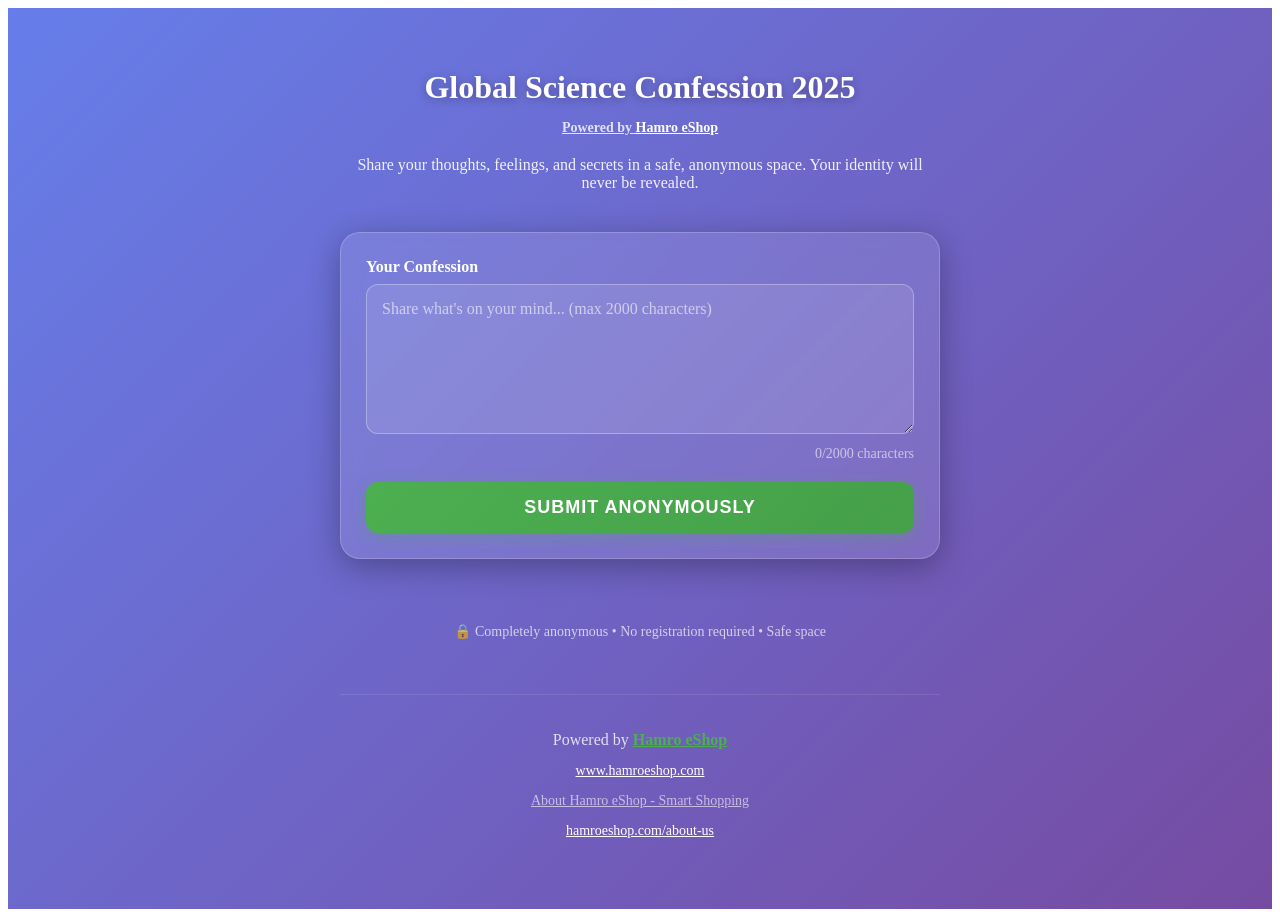
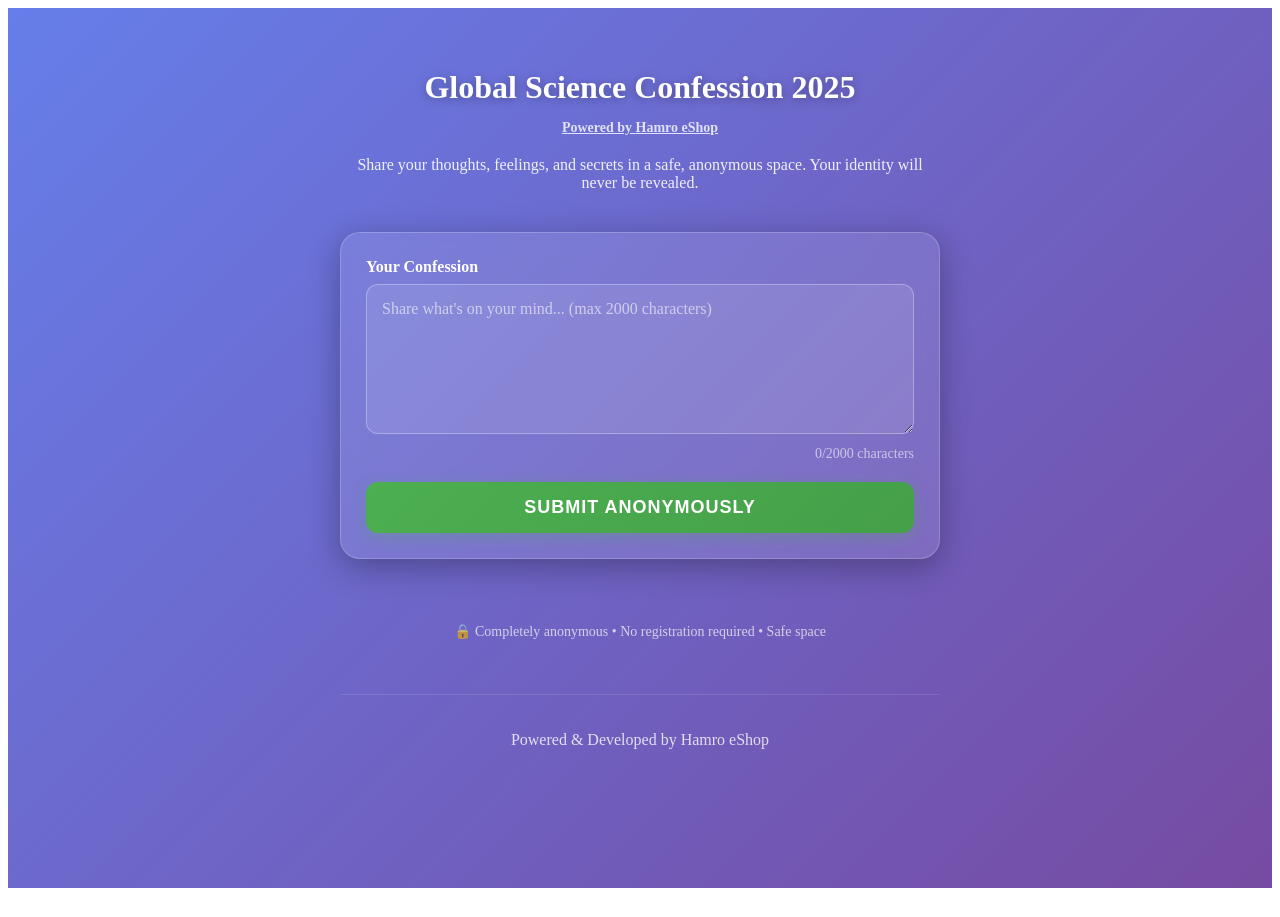
Before and after one commit to aadityakarki007/ConfessionGlobal, a Next.js app: page / in a window 1280 px wide. After the commit the page ends 896 px from the top, so only its background shows below. Built offline with nearby package versions, Linux system fonts and the light colour scheme.

Commit message:
Update page.jsx

```diff
--- a/app/page.jsx
+++ b/app/page.jsx
@@ -362,18 +362,9 @@ export default function HomePage() {
               textDecoration: 'underline',
             }}>
               Powered by{' '}
-              <a
-                href="https://www.hamroeshop.com"
-                target="_blank"
-                rel="noopener noreferrer"
-                style={{
-                  color: 'white',
-                  textDecoration: 'underline',
-                  fontWeight: 'bold',
-                }}
-              >
+
                 Hamro eShop
-              </a>
+
             </p>
 
             <p style={{
@@ -447,69 +438,22 @@ export default function HomePage() {
                 fontSize: '16px',
                 marginBottom: '10px'
               }}>
-                Powered by{' '}
-                <a
-                  href="https://www.hamroeshop.com"
-                  target="_blank"
-                  rel="noopener noreferrer"
-                  style={{
-                    color: '#4CAF50',
-                    textDecoration: 'underline',
-                    fontWeight: 'bold'
-                  }}
-                >
+                Powered & Developed by{' '}
+
                   Hamro eShop
-                </a>
+
               </p>
               <p style={{
                 color: 'rgba(255,255,255,0.8)',
                 fontSize: '14px',
                 marginBottom: '10px'
               }}>
-                <a
-                  href="https://www.hamroeshop.com"
-                  target="_blank"
-                  rel="noopener noreferrer"
-                  style={{
-                    color: 'white',
-                  }}
-                >
-                  www.hamroeshop.com
-                </a>
+
+
+
               </p>
-              <p style={{
-                color: 'rgba(255,255,255,0.6)',
-                fontSize: '14px',
-                marginBottom: '5px'
-              }}>
-                <a
-                  href="https://hamroeshop.com/about-us"
-                  target="_blank"
-                  rel="noopener noreferrer"
-                  style={{
-                    color: 'rgba(255,255,255,0.6)',
-                    textDecoration: 'underline'
-                  }}
-                >
-                  About Hamro eShop - Smart Shopping
-                </a>
-              </p>
-              <p style={{
-                color: 'rgba(255,255,255,0.8)',
-                fontSize: '14px',
-                marginBottom: '10px'
-              }}>
-                <a
-                  href="https://www.hamroeshop.com/about-us"
-                  target="_blank"
-                  rel="noopener noreferrer"
-                  style={{
-                    color: 'white',
-                  }}
-                >
-                  hamroeshop.com/about-us
-                </a>
-              </p>
+
+
             </div>
           </div>
         </div>
```
